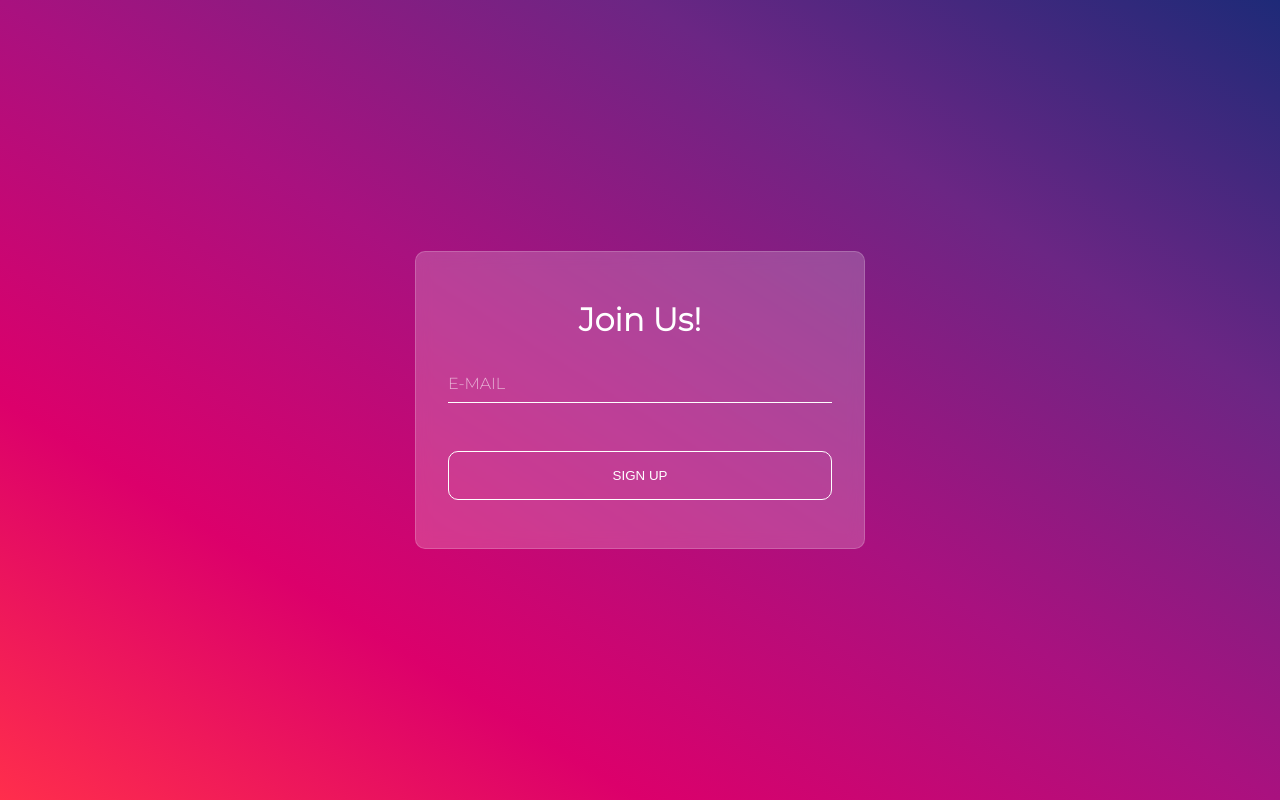
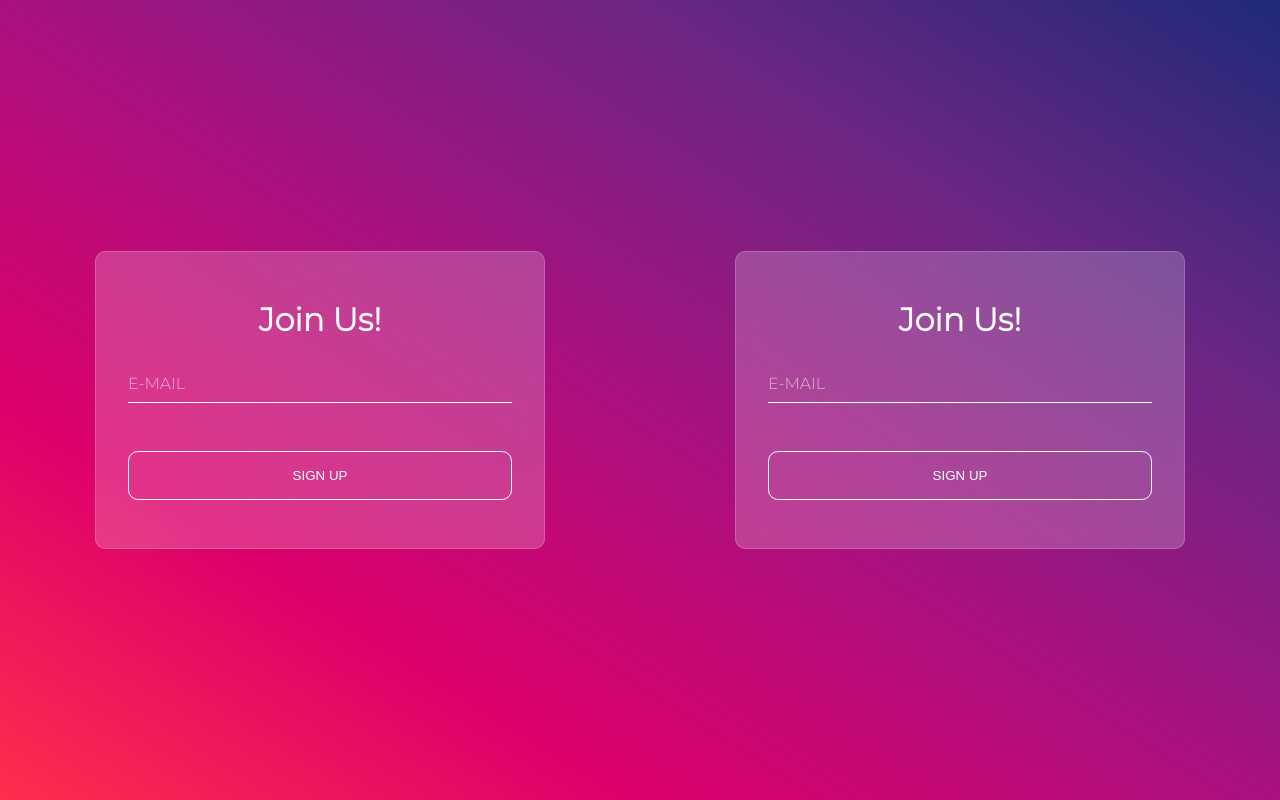
Before and after one commit to KarolinaObcowska/chat_app, a React (Create React App) app: page /login in a window 1280 px wide. Built offline with nearby package versions, Linux system fonts and the light colour scheme.

Commit message:
protected routes created

```diff
--- a/src/App.js
+++ b/src/App.js
@@ -1,12 +1,9 @@
-import { BrowserRouter, Route, Routes as Routing } from 'react-router-dom';
+import { BrowserRouter } from 'react-router-dom';
 
 import React from 'react';
-import Hero from './components/Hero';
-import ContactList from './components/Contact/ContactList';
-import Page404 from './components/Page404';
+import Routing from './routes/Routing';
 import Sidebar from './components/Sidebar';
 import useLocalStorage from './hooks/useLocalStorage';
-import Conversation from './components/Conversation';
 import Login from './components/Login';
 
 function App() {
@@ -23,13 +20,7 @@ function App() {
         ) : (
           <Login onEmailSubmit={setData} />
         )}
-        <Routing>
-          <Route path="/main" exact element={<Hero />} />
-          <Route path="/contact" exact element={<ContactList />} />
-          <Route path="*" exact element={<Page404 />} />
-          <Route path="/conversation" exact element={<Conversation />} />
-          {/* <Route path="/login" exact element={<Login />} /> */}
-        </Routing>
+        <Routing />
       </BrowserRouter>
     </div>
   );
--- a/src/hooks/useLocalStorage.js
+++ b/src/hooks/useLocalStorage.js
@@ -6,7 +6,7 @@ function useLocalStorage(key, initialValue) {
   const prefixedKey = PREFIX + key;
   const [value, setValue] = useState(() => {
     const jsonValue = localStorage.getItem(prefixedKey);
-    if (jsonValue !== 'undefined') return JSON.parse(jsonValue);
+    if (jsonValue !== 'undefined' && jsonValue !== null) return JSON.parse(jsonValue);
     if (typeof initialValue === 'function') {
       return initialValue();
     } else {
--- /dev/null
+++ b/src/routes/ProtectedRoute.js
@@ -0,0 +1,13 @@
+/* eslint-disable react/prop-types */
+import React from 'react';
+import useLocalStorage from '../hooks/useLocalStorage';
+import { Navigate, Outlet } from 'react-router-dom';
+
+const ProtectedRoute = () => {
+  const [isAuthenticated] = useLocalStorage('email');
+  console.log(isAuthenticated);
+
+  return isAuthenticated ? <Outlet /> : <Navigate to="/login" />;
+};
+
+export default ProtectedRoute;
--- /dev/null
+++ b/src/routes/Routing.js
@@ -0,0 +1,27 @@
+/* eslint-disable react/prop-types */
+/* eslint-disable no-unused-vars */
+import React from 'react';
+import { Route, Routes } from 'react-router-dom';
+
+import ProtectedRoute from './ProtectedRoute';
+import Hero from '../components/Hero';
+import Page404 from '../components/Page404';
+import Login from '../components/Login';
+import ContactList from '../components/Contact/ContactList';
+import Conversation from '../components/Conversation';
+
+const Routing = () => {
+  return (
+    <Routes>
+      <Route path="/main" exact element={<Hero />} />
+      <Route path="/login" exact element={<Login />} />
+      <Route path="*" exact element={<Page404 />} />
+      <Route element={<ProtectedRoute />}>
+        <Route path="/contact" exact element={<ContactList />} />
+        <Route path="/conversation" exact element={<Conversation />} />
+      </Route>
+    </Routes>
+  );
+};
+
+export default Routing;
```
